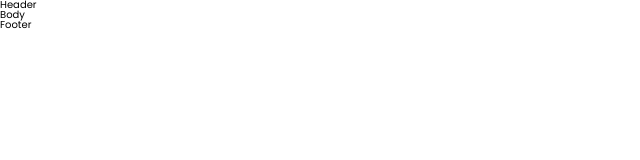
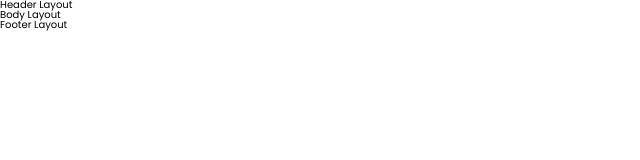
Before and after one commit to thienAn99ptit/Crypto, a website built with Vite: page index.html in a window 1280 px wide. Shown: the full height of the page, 0-640 px from the left. Built offline with nearby package versions, Linux system fonts and the light colour scheme.

Commit message:
change index.html file

```diff
--- a/index.html
+++ b/index.html
@@ -16,9 +16,9 @@
     <link href="https://unpkg.com/aos@2.3.1/dist/aos.css" rel="stylesheet" />
   </head>
   <body>
-    <header id="header">Header</header>
-    <div id="content">Body</div>
-    <footer id="footer">Footer</footer>
+    <header id="header">Header Layout</header>
+    <div id="content">Body Layout</div>
+    <footer id="footer">Footer Layout</footer>
   </body>
   <script src="https://unpkg.com/aos@2.3.1/dist/aos.js"></script>
 </html>
```
